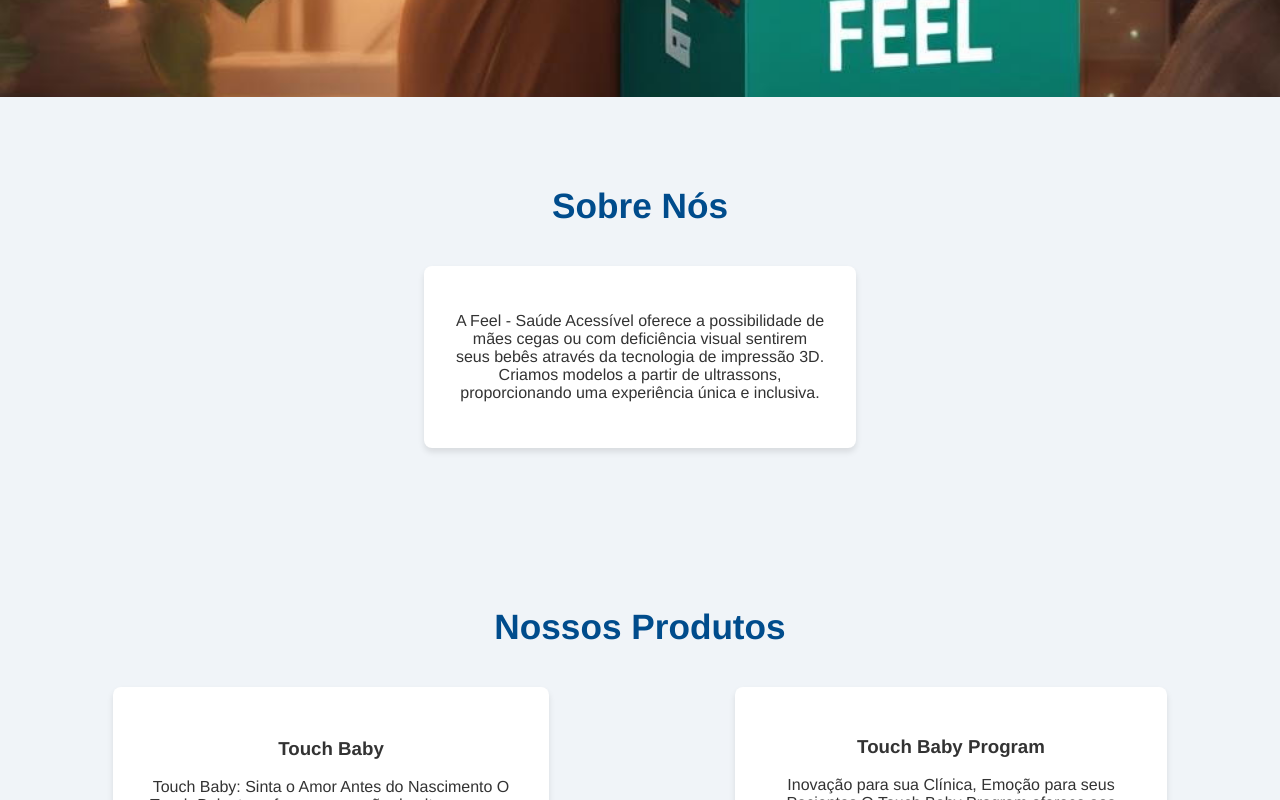
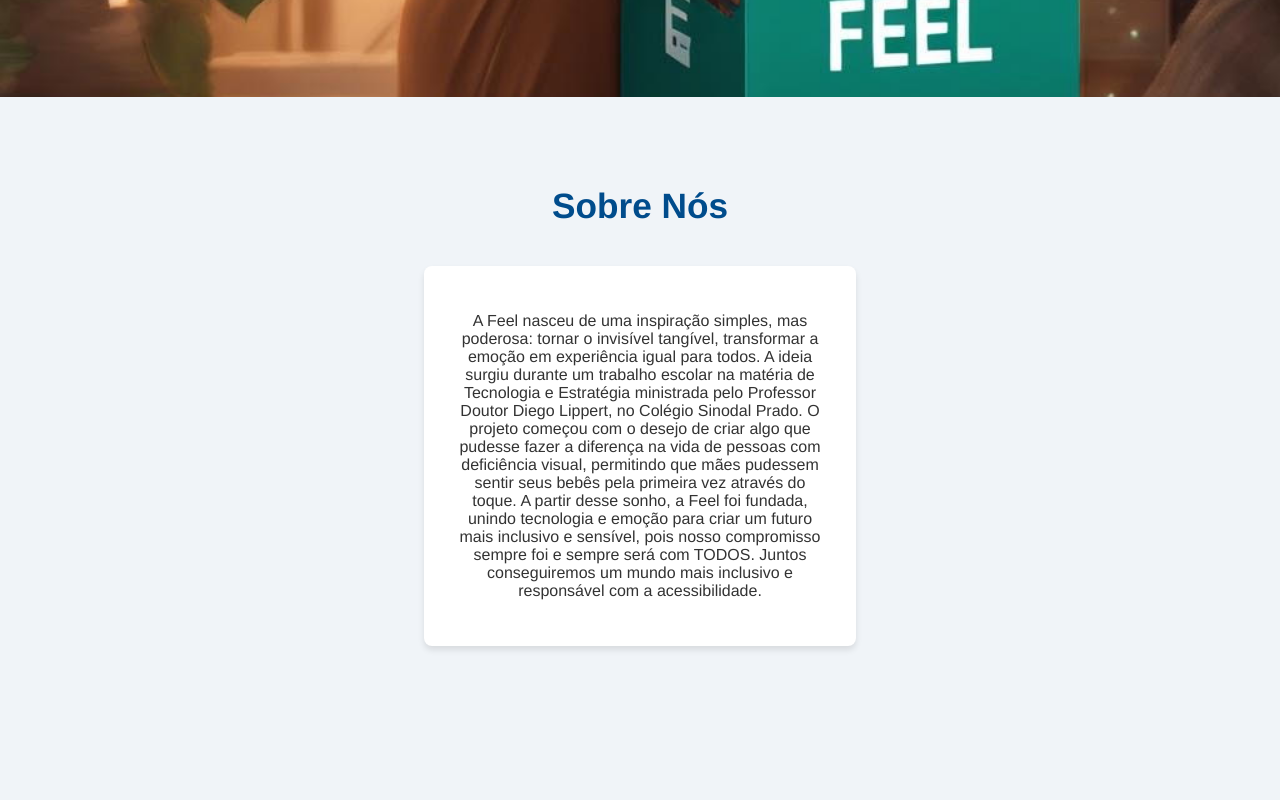
Before and after one commit to FranciscoP7/feel.github.io, a plain HTML site: page index.html in a window 1280 px wide. Shown: the part 580-1380 px from the top of the page. Drawn offline with Linux system fonts and the light colour scheme.

Commit message:
Update index.html

```diff
--- a/index.html
+++ b/index.html
@@ -35,7 +35,8 @@
         <h2>Sobre Nós</h2>
         <div class="about">
             <div>
-                <p>A Feel - Saúde Acessível oferece a possibilidade de mães cegas ou com deficiência visual sentirem seus bebês através da tecnologia de impressão 3D. Criamos modelos a partir de ultrassons, proporcionando uma experiência única e inclusiva.</p>
+                <p>A Feel nasceu de uma inspiração simples, mas poderosa: tornar o invisível tangível, transformar a emoção em experiência igual para todos. A ideia surgiu durante um trabalho escolar na matéria de Tecnologia e Estratégia ministrada pelo Professor Doutor Diego Lippert, no Colégio Sinodal Prado. O projeto começou com o desejo de criar algo que pudesse fazer a diferença na vida de pessoas com deficiência visual, permitindo que mães pudessem sentir seus bebês pela primeira vez através do toque. A partir desse sonho, a Feel foi fundada, unindo tecnologia e emoção para criar um futuro mais inclusivo e sensível, pois nosso compromisso sempre foi e sempre será com TODOS. Juntos conseguiremos um mundo mais inclusivo e responsável com a acessibilidade.
+                </p>
             </div>
         </div>
     </section>
```
